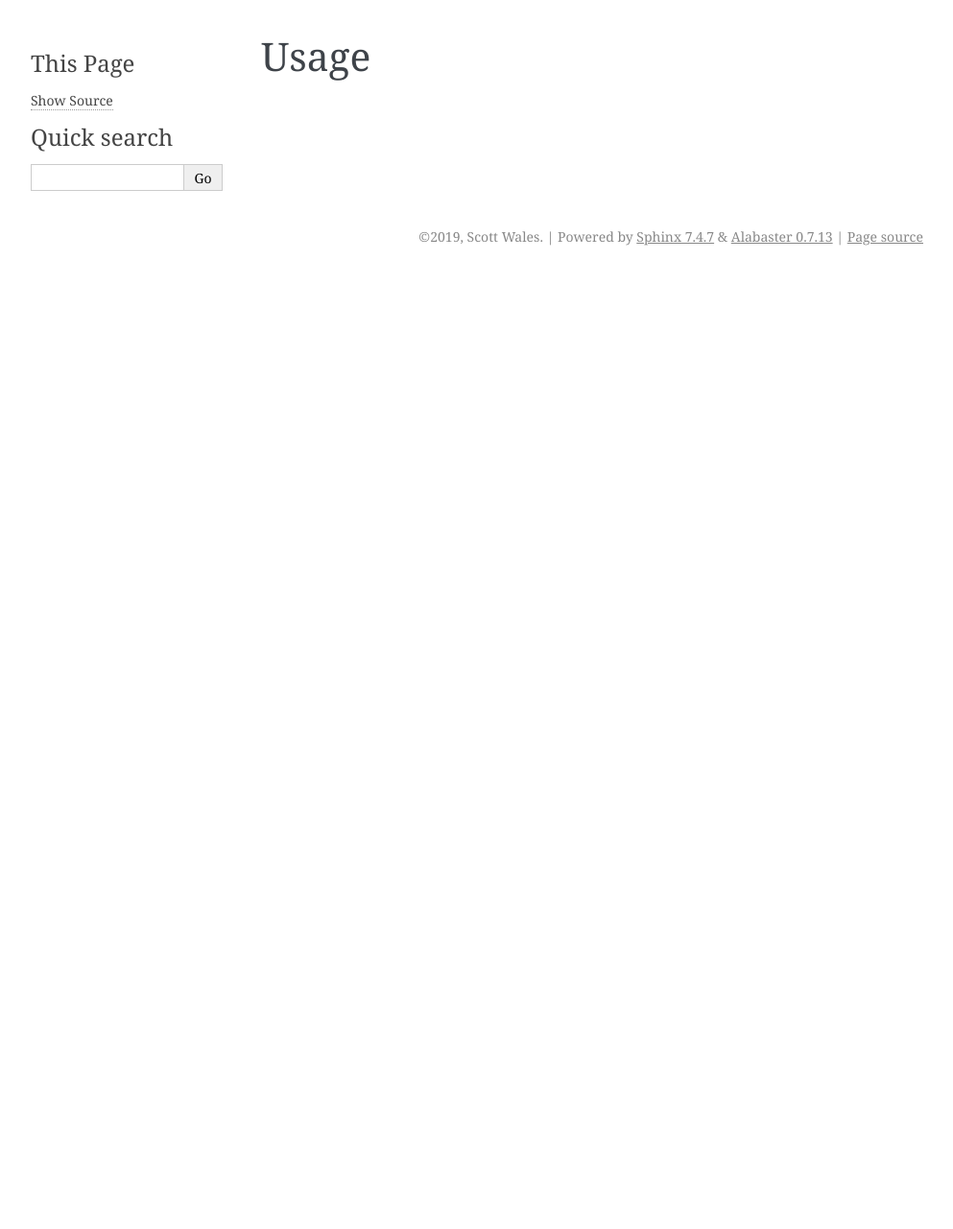
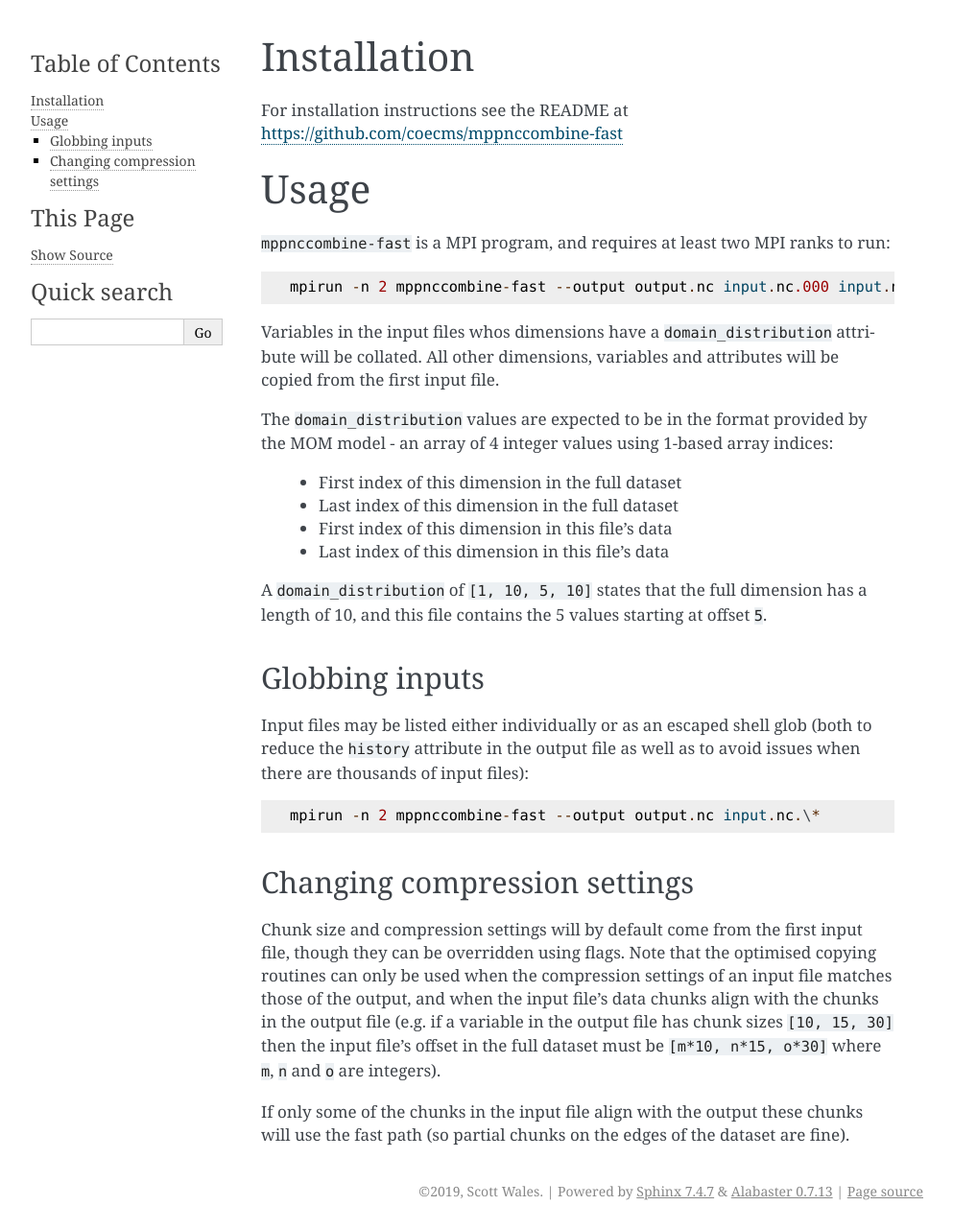
Before and after one commit to coecms/mppnccombine-fast, a Sphinx documentation site: the page built from doc/usage.rst, in a window 1280 px wide. Shown: the whole page at 96% size, without its empty margins (148-1141 px from the left). Built offline with Sphinx 7.4.7, drawn with Linux system fonts in a browser that asks for light colours; before the commit the page ends 900 px from its top, so only the background shows below that.

Commit message:
Add usage

```diff
--- a/doc/usage.rst
+++ b/doc/usage.rst
@@ -1,2 +1,50 @@
+Installation
+============
+
+For installation instructions see the README at https://github.com/coecms/mppnccombine-fast
+
 Usage
 =====
+
+``mppnccombine-fast`` is a MPI program, and requires at least two MPI ranks to run::
+
+    mpirun -n 2 mppnccombine-fast --output output.nc input.nc.000 input.nc.001
+
+Variables in the input files whos dimensions have a ``domain_distribution``
+attribute will be collated. All other dimensions, variables and attributes will
+be copied from the first input file.
+
+The ``domain_distribution`` values are expected to be in the format provided by
+the MOM model - an array of 4 integer values using 1-based array indices:
+
+ * First index of this dimension in the full dataset
+ * Last index of this dimension in the full dataset
+ * First index of this dimension in this file's data
+ * Last index of this dimension in this file's data
+
+A ``domain_distribution`` of ``[1, 10, 5, 10]`` states that the full dimension
+has a length of 10, and this file contains the 5 values starting at offset
+``5``.
+
+Globbing inputs
+---------------
+
+Input files may be listed either individually or as an escaped shell glob (both
+to reduce the ``history`` attribute in the output file as well as to avoid
+issues when there are thousands of input files)::
+
+    mpirun -n 2 mppnccombine-fast --output output.nc input.nc.\*
+
+Changing compression settings
+-----------------------------
+
+Chunk size and compression settings will by default come from the first input
+file, though they can be overridden using flags. Note that the optimised
+copying routines can only be used when the compression settings of an input
+file matches those of the output, and when the input file's data chunks align
+with the chunks in the output file (e.g. if a variable in the  output file has
+chunk sizes ``[10, 15, 30]`` then the input file's offset in the full dataset
+must be ``[m*10, n*15, o*30]`` where ``m``, ``n`` and ``o`` are integers).
+
+If only some of the chunks in the input file align with the output these chunks
+will use the fast path (so partial chunks on the edges of the dataset are fine).
```
